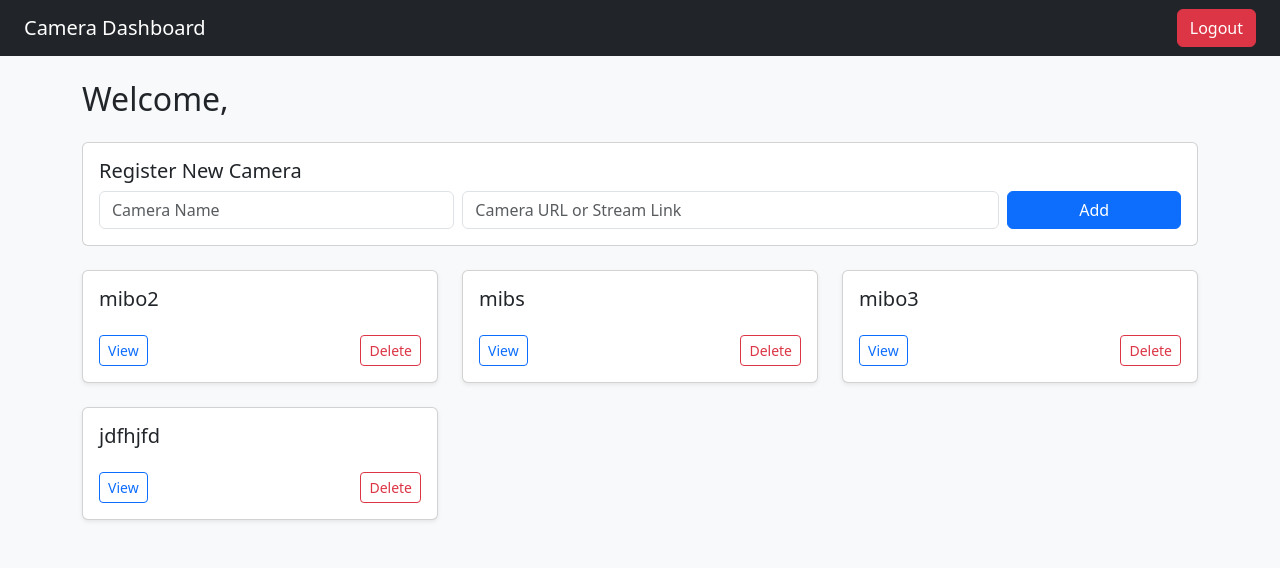
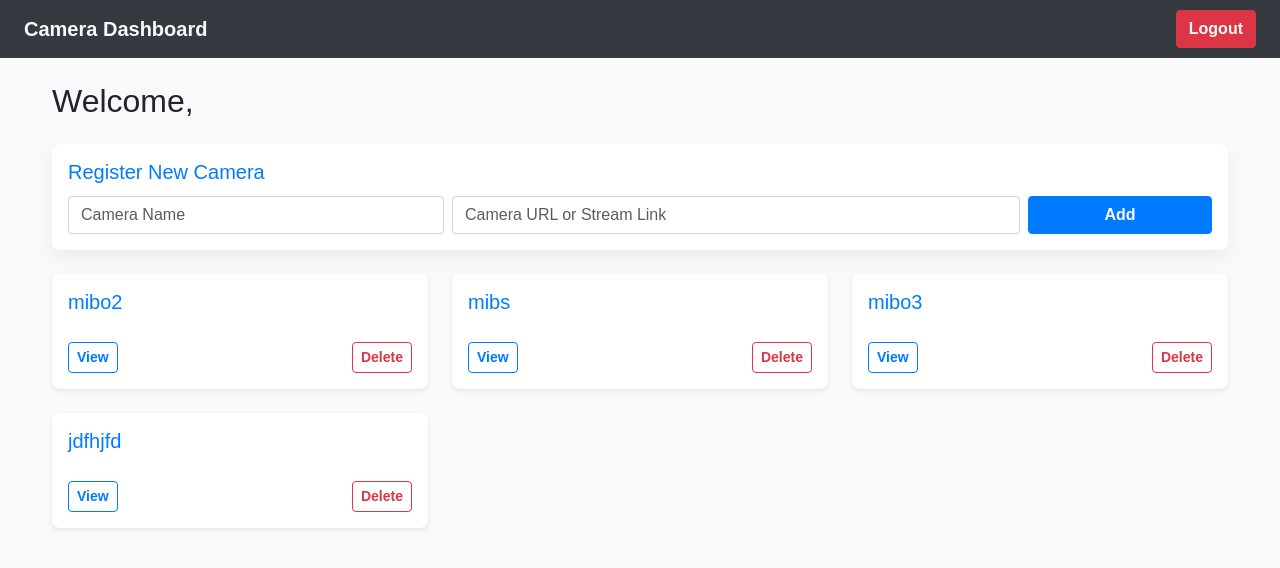
Before and after one commit to alexandre-koiyama/strem_web, a FastAPI app: page /dashboard in a window 1280 px wide. Shown: the top 568 px of the page. Run offline with FastAPI, Linux system fonts and the light colour scheme; a user stored in the database is signed in.

Commit message:
Review UI

```diff
--- /dev/null
+++ b/app/static/style.css
@@ -0,0 +1,140 @@
+:root {
+    --primary-color: #007bff; /* A vibrant blue */
+    --secondary-color: #6c757d; /* A muted gray */
+    --accent-color: #28a745; /* A subtle green for success/accent */
+    --background-light: #f8f9fa; /* Light background */
+    --background-dark: #343a40; /* Dark background for navbar */
+    --text-color-dark: #212529; /* Dark text */
+    --text-color-light: #f8f9fa; /* Light text */
+    --card-bg: #ffffff; /* Card background */
+    --card-shadow: rgba(0, 0, 0, 0.05);
+}
+
+body {
+    font-family: sans-serif;
+    background-color: var(--background-light);
+    color: var(--text-color-dark);
+    line-height: 1.6;
+}
+
+.navbar {
+    background-color: var(--background-dark) !important;
+    color: var(--text-color-light);
+}
+
+.navbar-brand {
+    color: var(--text-color-light) !important;
+    font-weight: bold;
+}
+
+.navbar .btn-danger {
+    background-color: #dc3545; /* Bootstrap's default danger, keep for contrast */
+    border-color: #dc3545;
+    color: var(--text-color-light);
+}
+
+.container {
+    max-width: 1200px;
+}
+
+h2, h4, h5 {
+    color: var(--text-color-dark);
+}
+
+.card {
+    background-color: var(--card-bg);
+    border: none;
+    border-radius: 0.5rem;
+    box-shadow: 0 0.5rem 1rem var(--card-shadow);
+}
+
+.card-title {
+    color: var(--primary-color);
+    margin-bottom: 0.75rem;
+}
+
+.form-control {
+    border-radius: 0.25rem;
+    border-color: #ced4da;
+}
+
+.form-control:focus {
+    border-color: var(--primary-color);
+    box-shadow: 0 0 0 0.2rem rgba(0, 123, 255, 0.25);
+}
+
+.btn {
+    border-radius: 0.25rem;
+    font-weight: bold;
+    transition: all 0.3s ease;
+}
+
+.btn-primary {
+    background-color: var(--primary-color);
+    border-color: var(--primary-color);
+    color: var(--text-color-light);
+}
+
+.btn-primary:hover {
+    background-color: #0056b3;
+    border-color: #0056b3;
+}
+
+.btn-success {
+    background-color: var(--accent-color);
+    border-color: var(--accent-color);
+    color: var(--text-color-light);
+}
+
+.btn-success:hover {
+    background-color: #218838;
+    border-color: #1e7e34;
+}
+
+.btn-outline-primary {
+    color: var(--primary-color);
+    border-color: var(--primary-color);
+}
+
+.btn-outline-primary:hover {
+    background-color: var(--primary-color);
+    color: var(--text-color-light);
+}
+
+.btn-outline-danger {
+    color: #dc3545;
+    border-color: #dc3545;
+}
+
+.btn-outline-danger:hover {
+    background-color: #dc3545;
+    color: var(--text-color-light);
+}
+
+.alert-danger {
+    color: #721c24;
+    background-color: #f8d7da;
+    border-color: #f5c6cb;
+    padding: 0.75rem 1.25rem;
+    margin-bottom: 1rem;
+    border: 1px solid transparent;
+    border-radius: 0.25rem;
+}
+
+/* Responsive adjustments */
+@media (max-width: 768px) {
+    .navbar .ms-auto {
+        margin-left: 0 !important;
+        margin-top: 0.5rem;
+        width: 100%;
+        text-align: center;
+    }
+
+    .navbar .ms-auto .btn {
+        width: 100%;
+    }
+
+    .card .row.g-2 > div {
+        margin-bottom: 0.5rem;
+    }
+}
--- a/app/templates/dashboard.html
+++ b/app/templates/dashboard.html
@@ -4,6 +4,7 @@
     <meta charset="UTF-8">
     <title>Dashboard</title>
     <link href="https://cdn.jsdelivr.net/npm/bootstrap@5.3.0/dist/css/bootstrap.min.css" rel="stylesheet">
+    <link rel="stylesheet" href="../static/style.css">
 </head>
 <body class="bg-light">
     <!-- Navbar -->
--- a/app/templates/login.html
+++ b/app/templates/login.html
@@ -3,6 +3,7 @@
 <head>
     <meta charset="UTF-8">
     <title>Login</title>
+    <link rel="stylesheet" href="../static/style.css">
     <link href="https://cdn.jsdelivr.net/npm/bootstrap@5.3.0/dist/css/bootstrap.min.css" rel="stylesheet">
 </head>
 <body class="bg-light">
--- a/app/templates/register.html
+++ b/app/templates/register.html
@@ -4,6 +4,7 @@
     <meta charset="UTF-8">
     <title>Register</title>
     <link href="https://cdn.jsdelivr.net/npm/bootstrap@5.3.0/dist/css/bootstrap.min.css" rel="stylesheet">
+    <link rel="stylesheet" href="../static/style.css">
 </head>
 <body class="bg-light">
     <div class="container mt-5">
```
Also changed, not shown: .idx/integrations.json (added).
